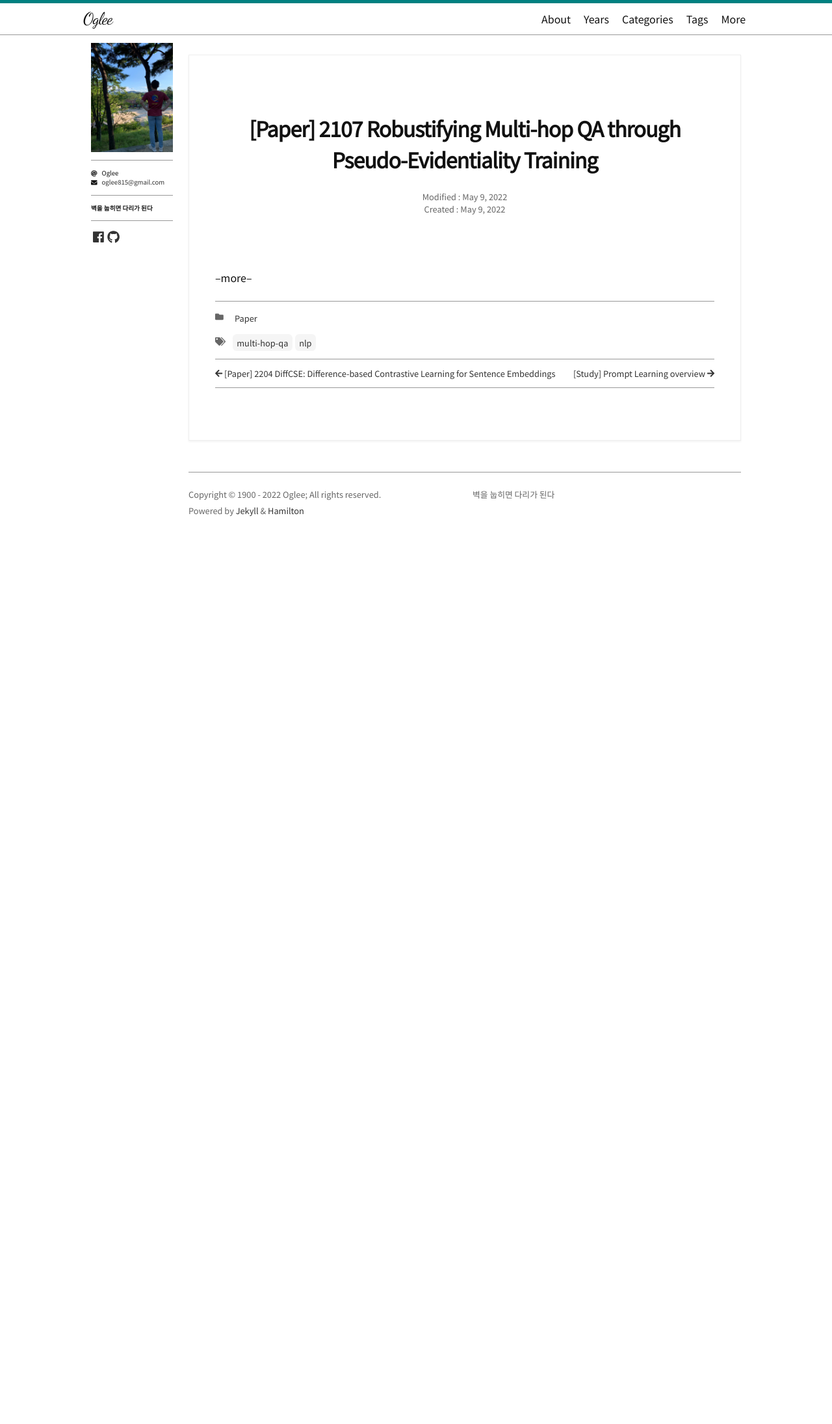
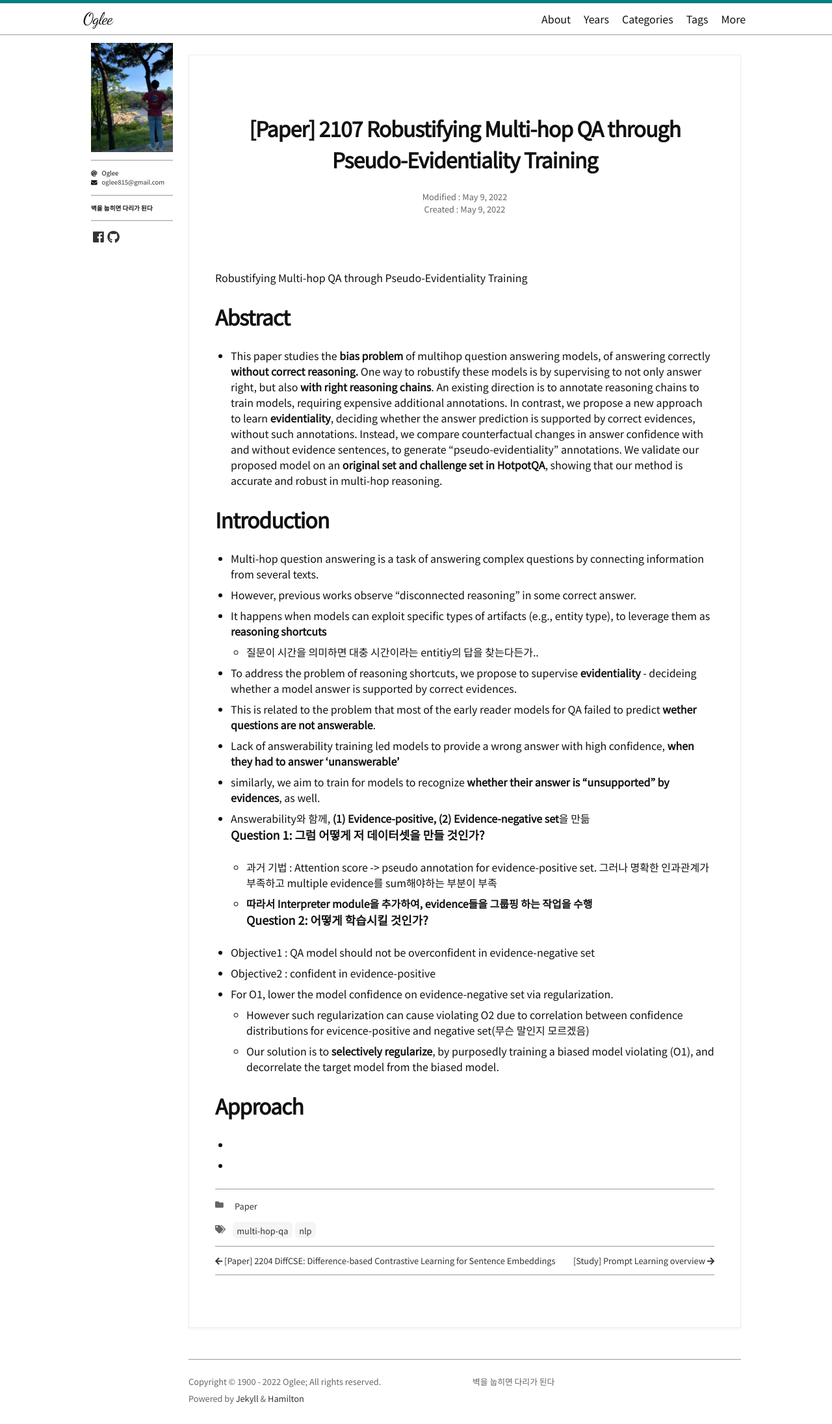
Before and after one commit to oglee815/oglee815_old.github.io, a Jekyll site: the page built from _posts/1900-01-01-paper-robustifying.md, in a window 1280 px wide. Shown: the whole page at 65% size. Built offline with Jekyll 4.4.1, drawn with Linux system fonts in a browser that asks for light colours; nearby versions of some CDN libraries; some web fonts are replaced; comment, search, counter and statistics services are not loaded.

Commit message:
Update 1900-01-01-paper-robustifying.md

```diff
--- a/_posts/1900-01-01-paper-robustifying.md
+++ b/_posts/1900-01-01-paper-robustifying.md
@@ -14,4 +14,32 @@ tags:
 - Multi-hop QA
 ---
 
---more--
+Robustifying Multi-hop QA through Pseudo-Evidentiality Training
+<!--more-->
+
+# Abstract
+- This paper studies the **bias problem** of multihop question answering models, of answering correctly **without correct reasoning.** One way to robustify these models is by supervising to not only answer right, but also **with right reasoning chains**. An existing direction is to annotate reasoning chains to train models, requiring expensive additional annotations. In contrast, we propose a new approach to learn **evidentiality**, deciding whether the answer prediction is supported by correct evidences, without such annotations. Instead, we compare counterfactual changes in answer confidence with and without evidence sentences, to generate “pseudo-evidentiality” annotations. We validate our proposed model on an **original set and challenge set in HotpotQA**, showing that our method is accurate and robust in multi-hop reasoning.
+
+# Introduction
+- Multi-hop question answering is a task of answering complex questions by connecting information from several texts.
+- However, previous works observe "disconnected reasoning" in some correct answer.
+- It happens when models can exploit specific types of artifacts (e.g., entity type), to leverage them as **reasoning shortcuts**
+  - 질문이 시간을 의미하면 대충 시간이라는 entitiy의 답을 찾는다든가..
+- To address the problem of reasoning shortcuts, we propose to supervise **evidentiality** - decideing whether a model answer is supported by correct evidences.
+- This is related to the problem that most of the early reader models for QA failed to predict **wether questions are not answerable**.
+- Lack of answerability training led models to provide a wrong answer with high confidence, **when they had to answer 'unanswerable'**
+- similarly, we aim to train for models to recognize **whether their answer is "unsupported" by evidences**, as well.
+- Answerability와 함께, **(1) Evidence-positive, (2) Evidence-negative set**을 만듦
+#### Question 1: 그럼 어떻게 저 데이터셋을 만들 것인가?
+  - 과거 기법 : Attention score -> pseudo annotation for evidence-positive set. 그러나 명확한 인과관계가 부족하고 multiple evidence를 sum해야하는 부분이 부족
+  - **따라서 Interpreter module을 추가하여, evidence들을 그룹핑 하는 작업을 수행**
+#### Question 2: 어떻게 학습시킬 것인가?
+- Objective1 : QA model should not be overconfident in evidence-negative set
+- Objective2 : confident in  evidence-positive
+- For O1, lower the model confidence on evidence-negative set via regularization.
+  - However such regularization can cause violating O2 due to correlation between confidence distributions for evicence-positive and negative set(무슨 말인지 모르겠음)
+  - Our solution is to **selectively regularize**, by purposedly training a biased model violating (O1), and decorrelate the target model from the biased model.
+
+# Approach
+-
+-
```
